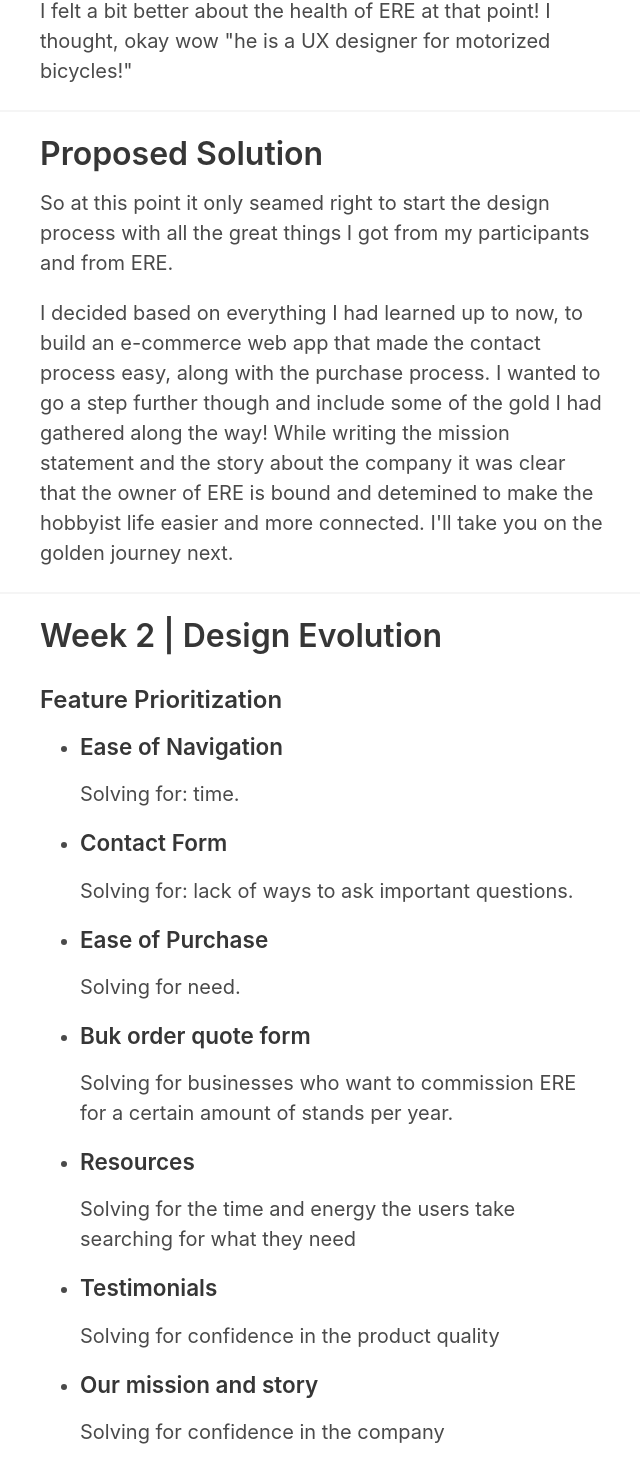
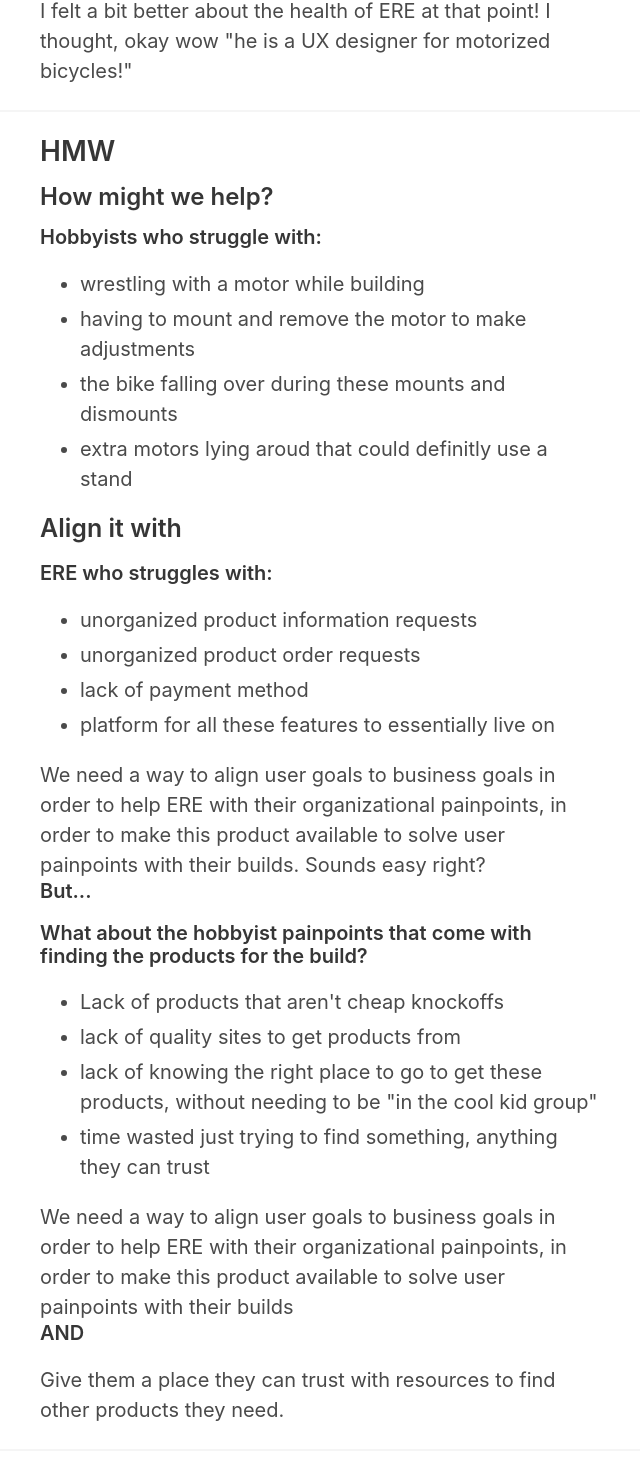
Before and after one commit to Morticia007/bulma-portfolio, a React (Create React App) app: page /ere in a window 1280 px wide. Shown: the part 6618-8088 px from the top of the page, without its empty margins (318-958 px from the left). Built offline with nearby package versions, Linux system fonts and the light colour scheme.

Commit message:
Add content,sections,structure

```diff
--- a/src/ERE.js
+++ b/src/ERE.js
@@ -187,7 +187,77 @@ function ERE() {
           </div>
         </div>
         <hr />
+        <div class='content is-normal'>
+          <div className='columns'>
+            <div className='column is-half is-offset-one-quarter has-text-left'>
+              <h2> HMW</h2>
+              <div>
+                <div style={{ maxWidth: 840 }}>
+                  <h3>How might we help?</h3>
+                  <p>
+                    <h6>Hobbyists who struggle with:</h6>
+                    <ul>
+                      <li>wrestling with a motor while building</li>
+                      <li>
+                        having to mount and remove the motor to make adjustments
+                      </li>
+                      <li>
+                        the bike falling over during these mounts and dismounts
+                      </li>
+                      <li>
+                        extra motors lying aroud that could definitly use a
+                        stand{' '}
+                      </li>
+                    </ul>
+                    <p>
+                      <h4>Align it with</h4>
+                    </p>
+                    <h6>ERE who struggles with:</h6>
+                    <ul>
+                      <li>unorganized product information requests</li>
+                      <li>unorganized product order requests</li>
+                      <li>lack of payment method</li>
+                      <li>
+                        platform for all these features to essentially live on
+                      </li>
+                    </ul>
+                    <p></p>We need a way to align user goals to business goals
+                    in order to help ERE with their organizational painpoints,
+                    in order to make this product available to solve user
+                    painpoints with their builds. Sounds easy right?
+                    <h6>But...</h6>
+                    <h6>
+                      What about the hobbyist painpoints that come with finding
+                      the products for the build?
+                    </h6>
+                  </p>
+                  <ul>
+                    <li>Lack of products that aren't cheap knockoffs</li>
+                    <li>lack of quality sites to get products from</li>
+                    <li>
+                      lack of knowing the right place to go to get these
+                      products, without needing to be "in the cool kid group"
+                    </li>
+                    <li>
+                      time wasted just trying to find something, anything they
+                      can trust
+                    </li>
+                  </ul>
+
+                  <p>
+                    We need a way to align user goals to business goals in order
+                    to help ERE with their organizational painpoints, in order
+                    to make this product available to solve user painpoints with
+                    their builds <h6>AND</h6>Give them a place they can trust with
+                    resources to find other products they need.{' '}
+                  </p>
+                </div>
+              </div>
+            </div>
+          </div>
+        </div>
       </section>
+      <hr />
       <section>
         <section>
           <div className='content container'>
@@ -729,12 +799,14 @@ function ERE() {
 
                       <p>
                         All participants were given 6 scenerios and tasks to
-                        complate. The tasks were specifically to test for
+                        complate. The tasks were specifically to test for:
                         <ol>
-                          <li>navigation</li>
-                          <li>product details</li>
-                          <li>contact flow</li>
-                          <li>purchase flow </li>
+                          <h6>
+                            <li>navigation</li>
+                            <li>product details</li>
+                            <li>contact flow</li>
+                            <li>purchase flow </li>
+                          </h6>
                         </ol>
                       </p>
 
```
